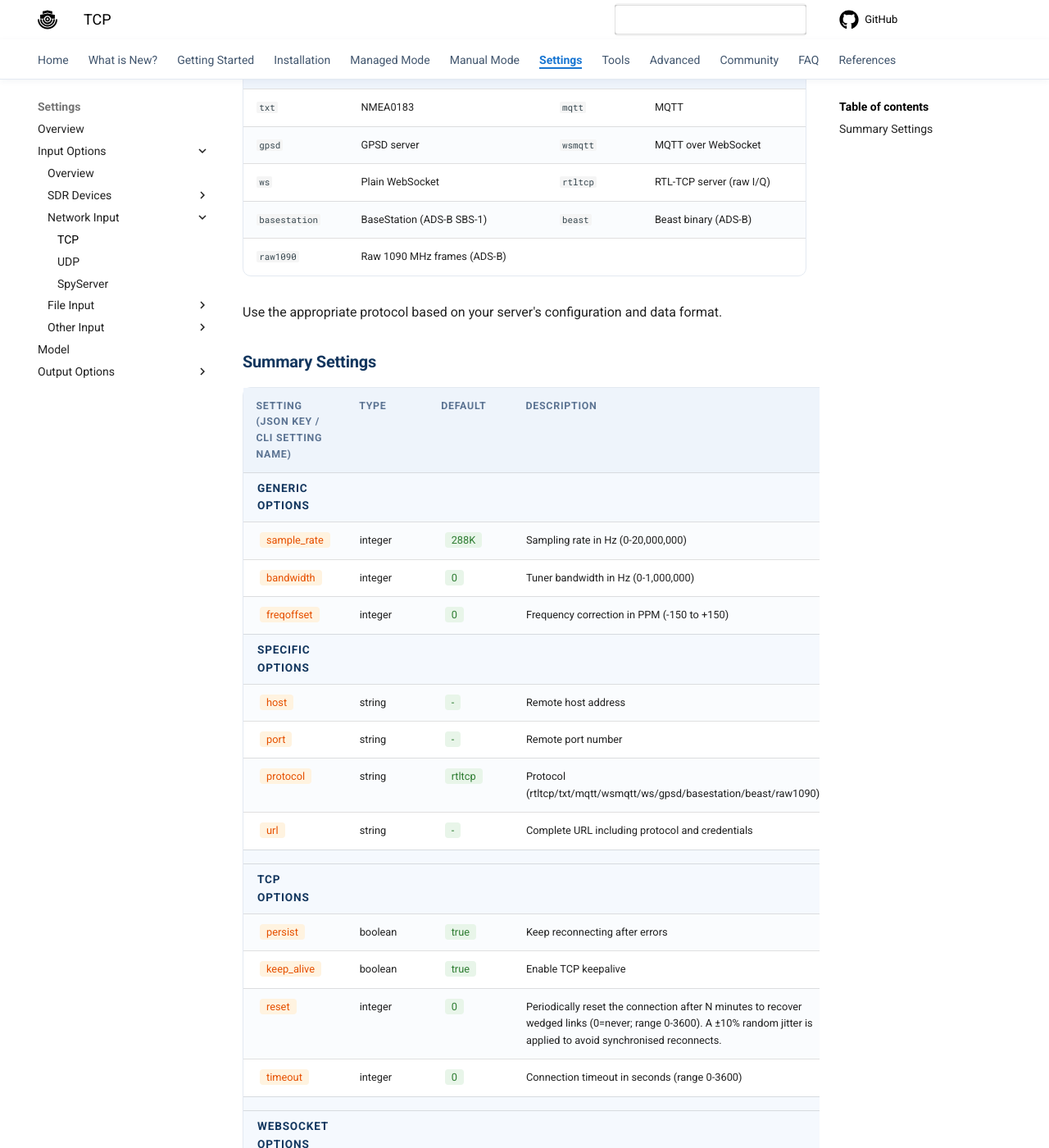
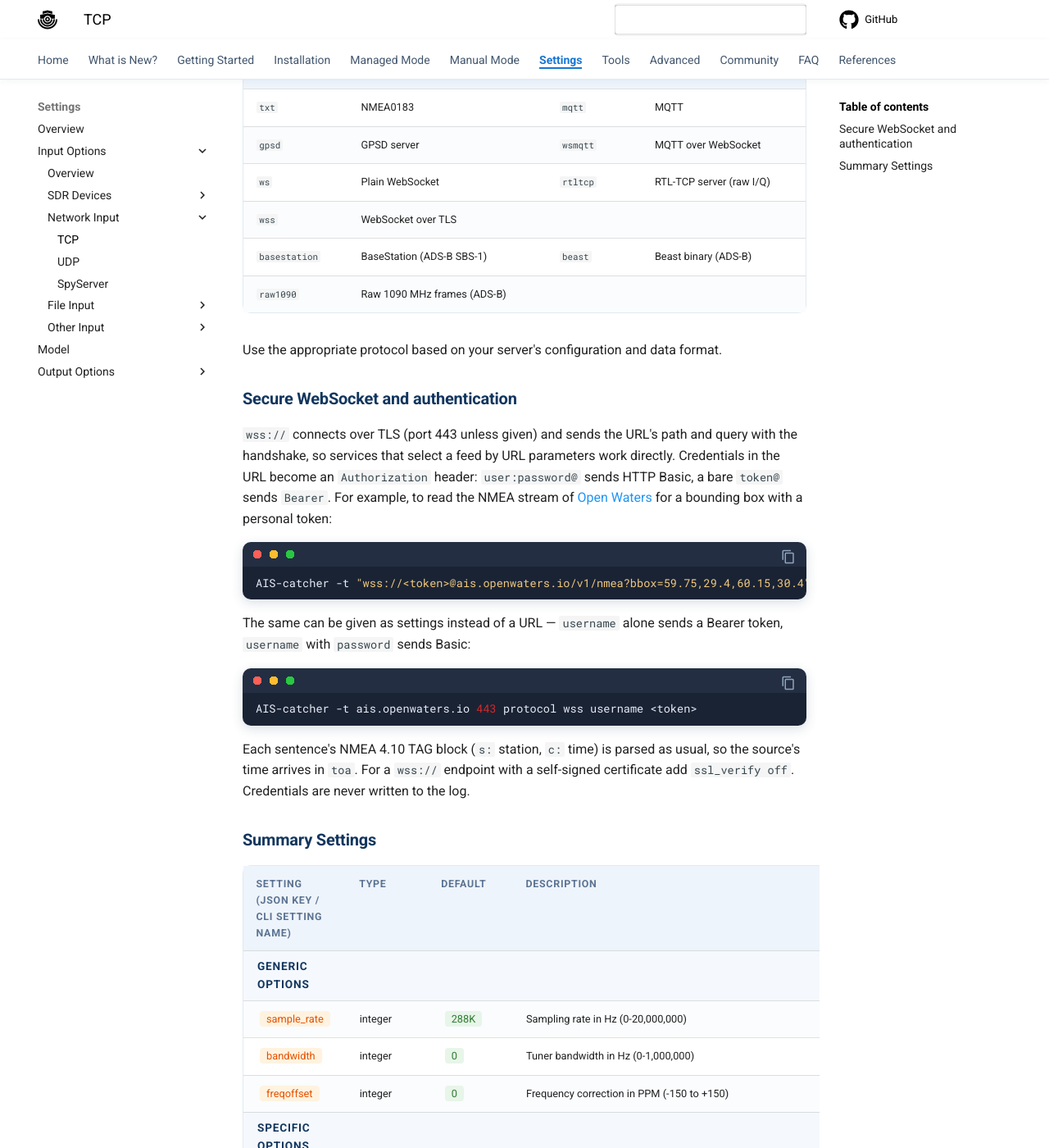
Before and after one commit to jvde-github/AIS-catcher-docs, an MkDocs documentation site: the page built from docs/configuration/input/tcp.md, in a window 1280 px wide and 1400 px high, scrolled down 636 px. Shown: the whole window at 82% size. Built offline with MkDocs 1.6.1 and Material for MkDocs 9.7.7, drawn with Linux system fonts in a browser that asks for light colours; comment, search, counter and statistics services are not loaded; some of the changed text lies outside the part shown.

Commit message:
Document WSS input and URL credentials for -t and -H; what's new for the Edge build

````diff
--- a/docs/configuration/input/tcp.md
+++ b/docs/configuration/input/tcp.md
@@ -42,10 +42,23 @@ Various protocols are supported as input. The table below lists the available pr
 | `txt`    | NMEA0183                                     | `mqtt`   | MQTT                                       |
 | `gpsd`   | GPSD server                                  | `wsmqtt` | MQTT over WebSocket                       |
 | `ws`     | Plain WebSocket                              | `rtltcp` | RTL-TCP server (raw I/Q)                    |
+| `wss`    | WebSocket over TLS                           |          |                                              |
 | `basestation` | BaseStation (ADS-B SBS-1)              | `beast` | Beast binary (ADS-B)                          |
 | `raw1090`| Raw 1090 MHz frames (ADS-B)                  |          |                                              |
 
 Use the appropriate protocol based on your server's configuration and data format.
+
+### Secure WebSocket and authentication
+
+`wss://` connects over TLS (port 443 unless given) and sends the URL's path and query with the handshake, so services that select a feed by URL parameters work directly. Credentials in the URL become an `Authorization` header: `user:password@` sends HTTP Basic, a bare `token@` sends `Bearer`. For example, to read the NMEA stream of [Open Waters](https://openwaters.io/ais/) for a bounding box with a personal token:
+```bash
+AIS-catcher -t "wss://<token>@ais.openwaters.io/v1/nmea?bbox=59.75,29.4,60.15,30.4"
+```
+The same can be given as settings instead of a URL — `username` alone sends a Bearer token, `username` with `password` sends Basic:
+```bash
+AIS-catcher -t ais.openwaters.io 443 protocol wss username <token>
+```
+Each sentence's NMEA 4.10 TAG block (`s:` station, `c:` time) is parsed as usual, so the source's time arrives in `toa`. For a `wss://` endpoint with a self-signed certificate add `ssl_verify off`. Credentials are never written to the log.
 
 ### Summary Settings
 
@@ -59,8 +72,9 @@ Use the appropriate protocol based on your server's configuration and data forma
 | Specific Options | | | |
 | <span class="cmd-setting">host</span> | string | <span class="cmd-value">-</span> | Remote host address |
 | <span class="cmd-setting">port</span> | string | <span class="cmd-value">-</span> | Remote port number |
-| <span class="cmd-setting">protocol</span> | string | <span class="cmd-value">rtltcp</span> | Protocol (rtltcp/txt/mqtt/wsmqtt/ws/gpsd/basestation/beast/raw1090) |
-| <span class="cmd-setting">url</span> | string | <span class="cmd-value">-</span> | Complete URL including protocol and credentials |
+| <span class="cmd-setting">protocol</span> | string | <span class="cmd-value">rtltcp</span> | Protocol (rtltcp/txt/mqtt/wsmqtt/ws/wss/gpsd/basestation/beast/raw1090) |
+| <span class="cmd-setting">url</span> | string | <span class="cmd-value">-</span> | Complete URL: protocol, optional `user:password@` or `token@`, host, port, path and query |
+| <span class="cmd-setting">ssl_verify</span> | boolean | <span class="cmd-value">true</span> | Verify the TLS certificate on `wss://` |
 | | | | |
 | TCP Options | | | |
 | <span class="cmd-setting">persist</span> | boolean | <span class="cmd-value">true</span> | Keep reconnecting after errors |
@@ -72,6 +86,8 @@ Use the appropriate protocol based on your server's configuration and data forma
 | <span class="cmd-setting">protocols</span> | string | <span class="cmd-value">-</span> | WebSocket sub-protocols (forced to `mqtt` for `wsmqtt`) |
 | <span class="cmd-setting">binary</span> | boolean | <span class="cmd-value">off</span> | Enable binary WebSocket mode (forced on for `wsmqtt`) |
 | <span class="cmd-setting">origin</span> | string | <span class="cmd-value">-</span> | Origin header for WebSocket |
+| <span class="cmd-setting">username</span> | string | <span class="cmd-value">-</span> | With `ws`/`wss`: sent as `Authorization: Bearer` when no password is set |
+| <span class="cmd-setting">password</span> | string | <span class="cmd-value">-</span> | With `ws`/`wss`: `username:password` sent as HTTP Basic |
 | | | | |
 | MQTT Options | | | |
 | <span class="cmd-setting">topic</span> | string | <span class="cmd-value">ais/data</span> | MQTT topic |
````
Also changed, not shown: docs/configuration/output/HTTP.md (+8 -2 lines), docs/what-is-new.md (+13 -0 lines).
